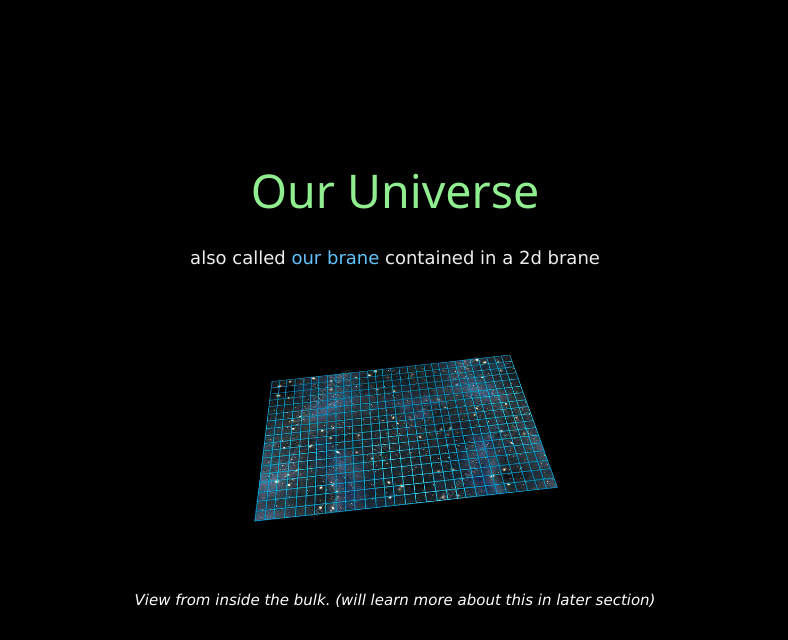
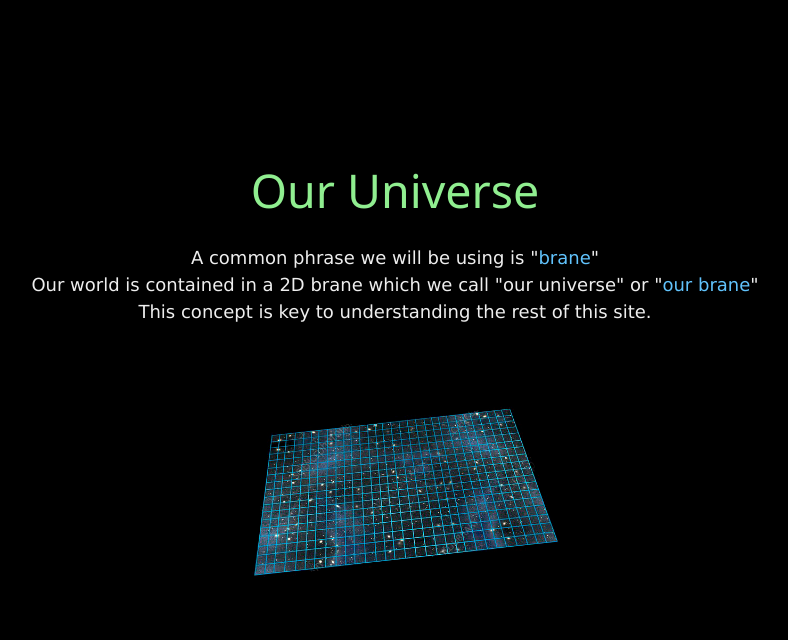
Before and after one commit to gabriel-wolf/wormhole, a PHP site: page / in a window 1280 px wide. Shown: the part 799-1439 px from the top of the page, without its empty margins (245-1033 px from the left). Run offline with PHP 8.4, Linux system fonts and the light colour scheme; some libraries are stand-ins or nearby versions.

Commit message:
mac start work wed

```diff
--- a/css/toc.css
+++ b/css/toc.css
@@ -30,7 +30,11 @@
 
   .toc li.notvisible > a {
       visibility: hidden;
+  }
 
+  .toc li.notvisible:hover > a {
+    color: #818181;
+    visibility: visible;
 }
 
   .toc-marker {
--- a/index.html
+++ b/index.html
@@ -109,8 +109,9 @@
 
             <h1 id="our-universe" class="ct ci">Our Universe</h1>
             <p class="quote">
-                also called <a class="swapme">our brane</a>
-                contained in a 2d brane
+                A common phrase we will be using is "<a class="swapme">brane</a>"<br>
+                Our world is contained in a 2D brane which we call "our universe" or "<a class="swapme">our brane</a>"<br>
+                This concept is key to understanding the rest of this site.
             </p>
 
             <figure>
```
Also changed, not shown: 2 other files.
